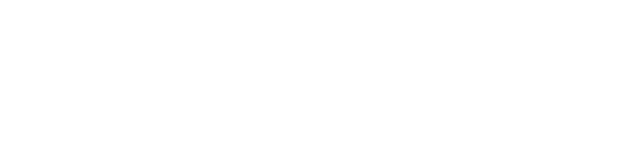
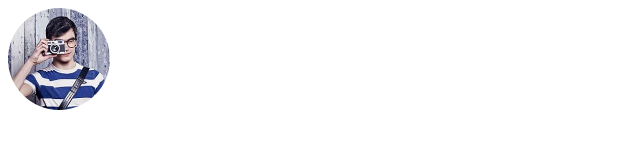
Before and after one commit to js-tasks-ru/htmlcss-20240216_dosug4, a website: page 06-lection4/01-avatar/index.html in a window 1280 px wide. Shown: the whole page, without its empty margins (0-640 px from the left). Drawn offline with Linux system fonts and the light colour scheme.

Commit message:
add solution for avatar

```diff
--- a/06-lection4/01-avatar/avatar.css
+++ b/06-lection4/01-avatar/avatar.css
@@ -0,0 +1,11 @@
+.avatar {
+    border-radius: 50%;
+    overflow: hidden;
+    width: 102px;
+    height: 102px;
+}
+.avatar__image {
+    object-fit: cover;
+    width: 100%;
+    height: 100%;
+}
--- a/06-lection4/01-avatar/index.html
+++ b/06-lection4/01-avatar/index.html
@@ -6,6 +6,8 @@
         <link rel="stylesheet" href="./avatar.css">
     </head>
     <body>
-
+        <div class="avatar">
+            <img class="avatar__image" src="public/avatar-200.jpg" alt="Avatar" />
+        </div>
     </body>
 </html>
```
